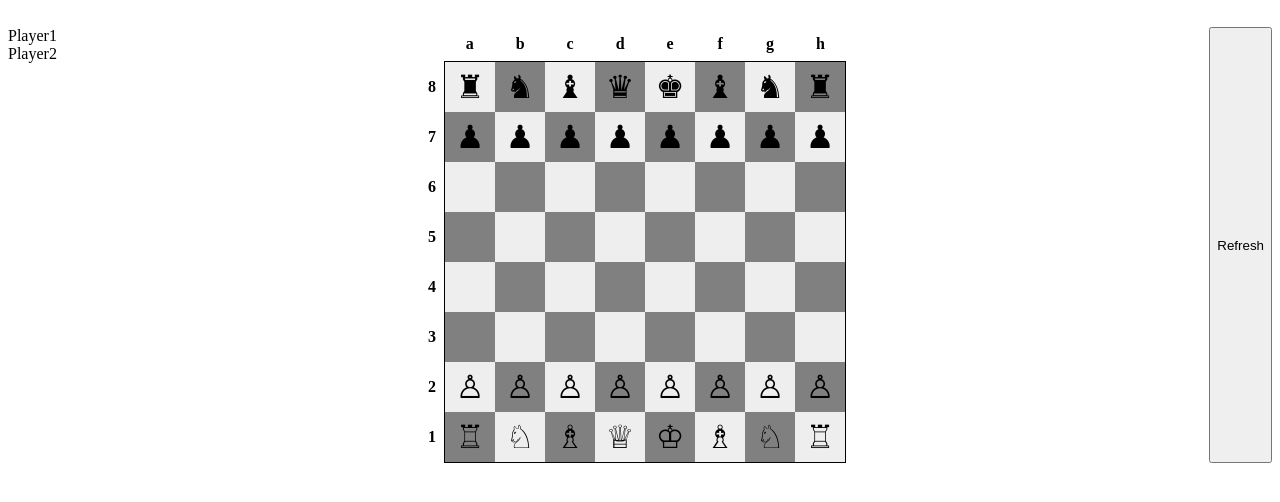
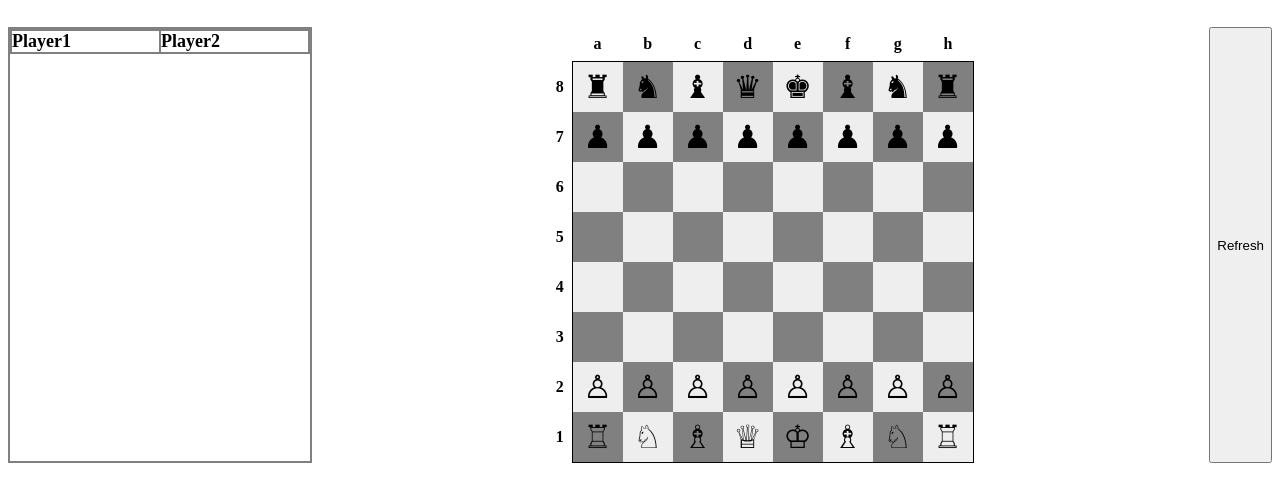
Before and after one commit to piyush-pathak-3004/ChessGame, a plain HTML site: page Chess-Game/index.html in a window 1280 px wide. Shown: the part 134-636 px from the top of the page. Drawn offline with nearby package versions, Linux system fonts and the light colour scheme.

Commit message:
Update index.css

```diff
--- a/Chess-Game/index.css
+++ b/Chess-Game/index.css
@@ -15,6 +15,31 @@ h1{
 
     display: flex;
     flex-direction: row;
+}
+
+.moves{
+
+    width: 300px;
+    display: flex;
+    flex-direction: column;
+    border: 2px gray solid;
+
+}
+#playersName{
+    font-size: large;
+    font-weight: bold;
+}
+.list{
+    display: flex;
+    flex-direction: row;
+/*
+    justify-content: space-around; */
+    border: 1px gray solid;
+}
+.wb{
+    width: 150px;
+    justify-content: space-around;
+    border: 1px gray solid;
 }
 .MovesOrder{
     font-family: 'Lobster', cursive;
```
